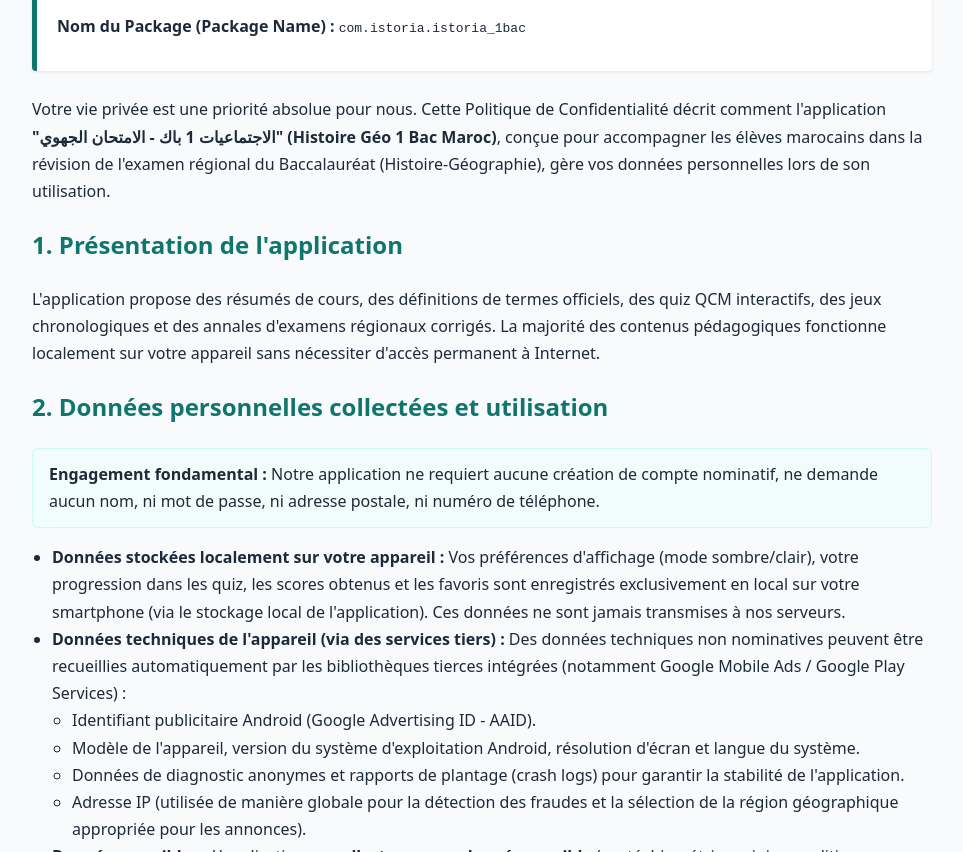
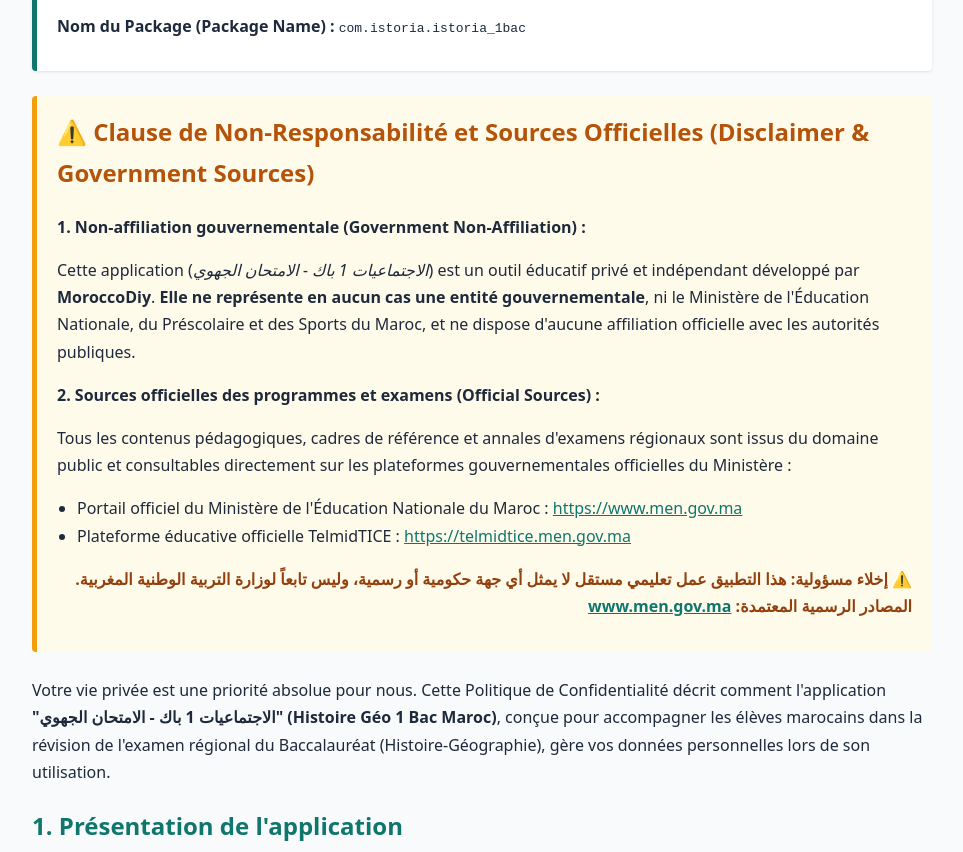
Before and after one commit to ABOURAYAN2019/mypolicy, a website: page istoria_1bac_privacy.html in a window 1280 px wide. Shown: the part 466-1318 px from the top of the page, without its empty margins (158-1121 px from the left). Drawn offline with Linux system fonts and the light colour scheme.

Commit message:
Add official government disclaimer and men.gov.ma sources

```diff
--- a/istoria_1bac_privacy.html
+++ b/istoria_1bac_privacy.html
@@ -81,6 +81,20 @@
             <a href="https://abourayan2019.github.io/mypolicy/istoria_1bac_privacy.html">https://abourayan2019.github.io/mypolicy/istoria_1bac_privacy.html</a>
         </p>
         <p><strong>Nom du Package (Package Name) :</strong> <code>com.istoria.istoria_1bac</code></p>
+    </div>
+
+
+    <div style="padding: 16px 20px; background: #fffbeb; border-left: 5px solid #f59e0b; border-radius: 4px; margin-bottom: 25px;">
+        <h2 style="color: #b45309; margin-top: 0;">⚠️ Clause de Non-Responsabilité et Sources Officielles (Disclaimer & Government Sources)</h2>
+        <p><strong>1. Non-affiliation gouvernementale (Government Non-Affiliation) :</strong></p>
+        <p>Cette application (<em>الاجتماعيات 1 باك - الامتحان الجهوي</em>) est un outil éducatif privé et indépendant développé par <strong>MoroccoDiy</strong>. <strong>Elle ne représente en aucun cas une entité gouvernementale</strong>, ni le Ministère de l'Éducation Nationale, du Préscolaire et des Sports du Maroc, et ne dispose d'aucune affiliation officielle avec les autorités publiques.</p>
+        <p><strong>2. Sources officielles des programmes et examens (Official Sources) :</strong></p>
+        <p>Tous les contenus pédagogiques, cadres de référence et annales d'examens régionaux sont issus du domaine public et consultables directement sur les plateformes gouvernementales officielles du Ministère :</p>
+        <ul>
+            <li>Portail officiel du Ministère de l'Éducation Nationale du Maroc : <a href="https://www.men.gov.ma" target="_blank" rel="noopener">https://www.men.gov.ma</a></li>
+            <li>Plateforme éducative officielle TelmidTICE : <a href="https://telmidtice.men.gov.ma" target="_blank" rel="noopener">https://telmidtice.men.gov.ma</a></li>
+        </ul>
+        <p dir="rtl" style="text-align: right; font-weight: bold; color: #92400e;">⚠️ إخلاء مسؤولية: هذا التطبيق عمل تعليمي مستقل لا يمثل أي جهة حكومية أو رسمية، وليس تابعاً لوزارة التربية الوطنية المغربية. المصادر الرسمية المعتمدة: <a href="https://www.men.gov.ma" target="_blank">www.men.gov.ma</a></p>
     </div>
 
     <p>
```
